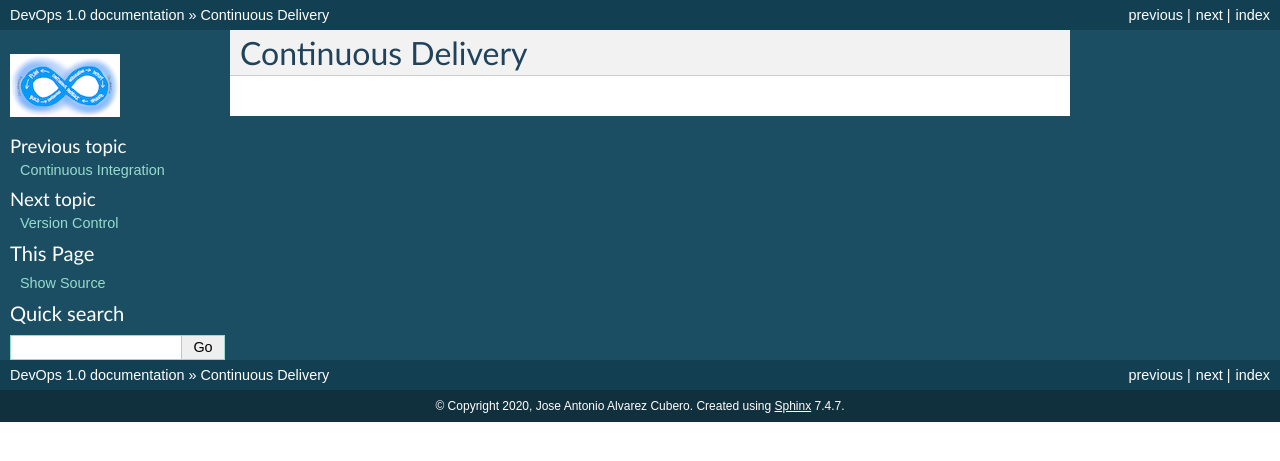
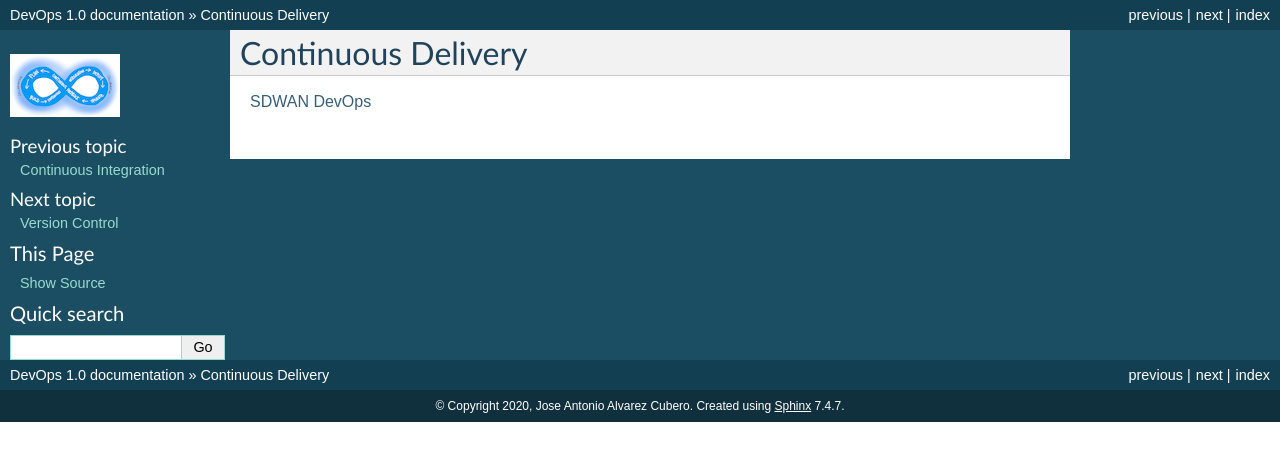
Before and after one commit to jacubero/DevOps, a Sphinx documentation site: the page built from docs/cd.rst, in a window 1280 px wide. Shown: the top 461 px of the page. Built offline with Sphinx 7.4.7, drawn with Linux system fonts in a browser that asks for light colours; pages that are not in the unit, such as notebooks, are missing from menus.

Commit message:
New version

```diff
--- a/docs/cd.rst
+++ b/docs/cd.rst
@@ -1,2 +1,4 @@
 Continuous Delivery
 ###################
+
+`SDWAN DevOps <https://github.com/CiscoDevNet/sdwan-devops>`_
```
